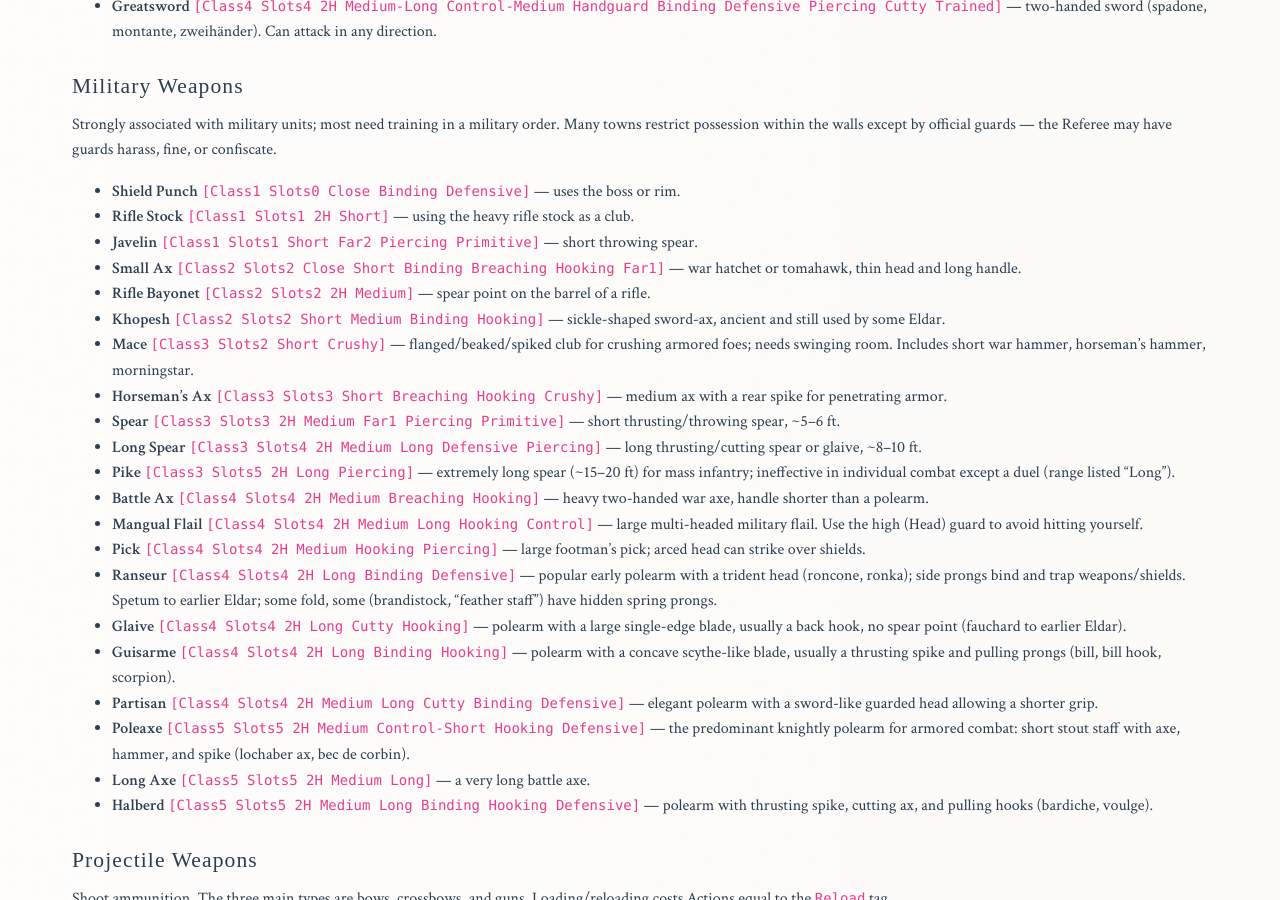
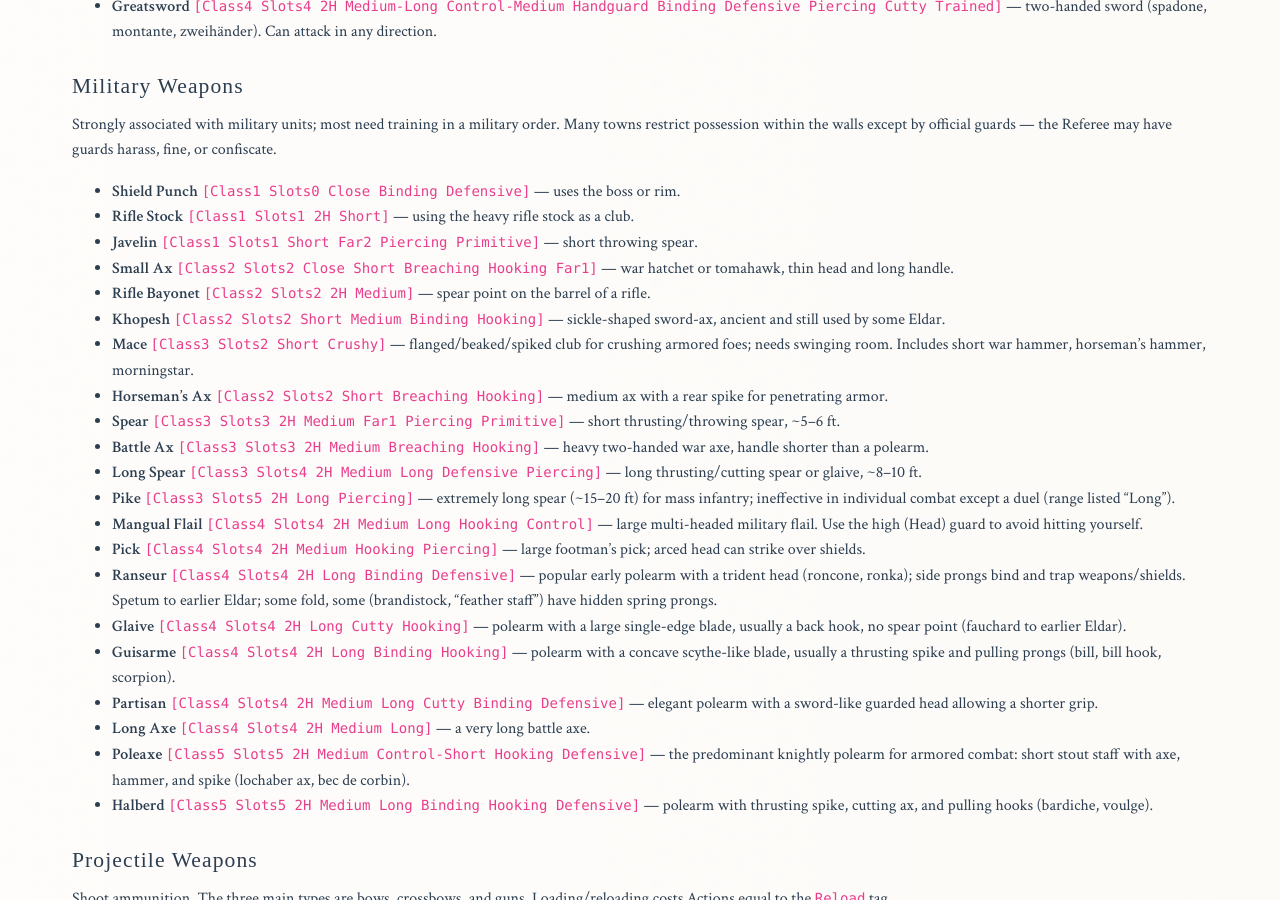
Before and after one commit to paulabrams/burners, a Jekyll site: the page built from markdown/burners-arms-and-armor.md, in a window 1280 px wide and 900 px high, scrolled down 3952 px. Built offline with Jekyll 4.4.1, drawn with Linux system fonts in a browser that asks for light colours; some web fonts are replaced.

Commit message:
Publish local draft: Battle Ax 3/3, Long Axe 4/4, Horseman's Ax one-handed.
Co-authored-by: Cursor <cursoragent@cursor.com>

```diff
--- a/markdown/burners-arms-and-armor.md
+++ b/markdown/burners-arms-and-armor.md
@@ -92,23 +92,23 @@ Strongly associated with military units; most need training in a military order.
 - **Shield Punch** `[Class1 Slots0 Close Binding Defensive]` — uses the boss or rim.
 - **Rifle Stock** `[Class1 Slots1 2H Short]` — using the heavy rifle stock as a club.
 - **Javelin** `[Class1 Slots1 Short Far2 Piercing Primitive]` — short throwing spear.
-- **Small Ax** `[Class2 Slots2 Close Short Binding Breaching Hooking Far1]` — war hatchet or tomahawk, thin head and long handle.
+- **Small Ax** `[Class2 Slots2 Close Short Breaching Hooking Far1]` — war hatchet or tomahawk, thin head and long handle.
 - **Rifle Bayonet** `[Class2 Slots2 2H Medium]` — spear point on the barrel of a rifle.
 - **Khopesh** `[Class2 Slots2 Short Medium Binding Hooking]` — sickle-shaped sword-ax, ancient and still used by some Eldar.
 - **Mace** `[Class3 Slots2 Short Crushy]` — flanged/beaked/spiked club for crushing armored foes; needs swinging room. Includes short war hammer, horseman's hammer, morningstar.
-- **Horseman's Ax** `[Class3 Slots3 Short Breaching Hooking Crushy]` — medium ax with a rear spike for penetrating armor.
+- **Horseman's Ax** `[Class2 Slots2 Short Breaching Hooking]` — medium ax with a rear spike for penetrating armor.
 - **Spear** `[Class3 Slots3 2H Medium Far1 Piercing Primitive]` — short thrusting/throwing spear, ~5–6 ft.
+- **Battle Ax** `[Class3 Slots3 2H Medium Breaching Hooking]` — heavy two-handed war axe, handle shorter than a polearm.
 - **Long Spear** `[Class3 Slots4 2H Medium Long Defensive Piercing]` — long thrusting/cutting spear or glaive, ~8–10 ft.
 - **Pike** `[Class3 Slots5 2H Long Piercing]` — extremely long spear (~15–20 ft) for mass infantry; ineffective in individual combat except a duel (range listed "Long").
-- **Battle Ax** `[Class4 Slots4 2H Medium Breaching Hooking]` — heavy two-handed war axe, handle shorter than a polearm.
 - **Mangual Flail** `[Class4 Slots4 2H Medium Long Hooking Control]` — large multi-headed military flail. Use the high (Head) guard to avoid hitting yourself.
 - **Pick** `[Class4 Slots4 2H Medium Hooking Piercing]` — large footman's pick; arced head can strike over shields.
 - **Ranseur** `[Class4 Slots4 2H Long Binding Defensive]` — popular early polearm with a trident head (roncone, ronka); side prongs bind and trap weapons/shields. Spetum to earlier Eldar; some fold, some (brandistock, "feather staff") have hidden spring prongs.
 - **Glaive** `[Class4 Slots4 2H Long Cutty Hooking]` — polearm with a large single-edge blade, usually a back hook, no spear point (fauchard to earlier Eldar).
 - **Guisarme** `[Class4 Slots4 2H Long Binding Hooking]` — polearm with a concave scythe-like blade, usually a thrusting spike and pulling prongs (bill, bill hook, scorpion).
 - **Partisan** `[Class4 Slots4 2H Medium Long Cutty Binding Defensive]` — elegant polearm with a sword-like guarded head allowing a shorter grip.
+- **Long Axe** `[Class4 Slots4 2H Medium Long]` — a very long battle axe.
 - **Poleaxe** `[Class5 Slots5 2H Medium Control-Short Hooking Defensive]` — the predominant knightly polearm for armored combat: short stout staff with axe, hammer, and spike (lochaber ax, bec de corbin).
-- **Long Axe** `[Class5 Slots5 2H Medium Long]` — a very long battle axe.
 - **Halberd** `[Class5 Slots5 2H Medium Long Binding Hooking Defensive]` — polearm with thrusting spike, cutting ax, and pulling hooks (bardiche, voulge).
 
 ### Projectile Weapons
```
Also changed, not shown: markdown/burners-adventure-game.md (+1 -1 lines), markdown/burners-equipment.md (+1 -1 lines).
